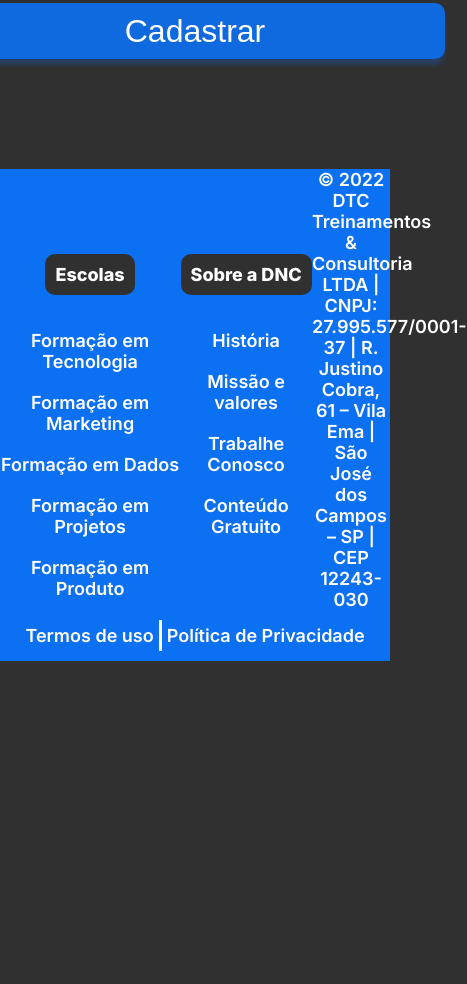
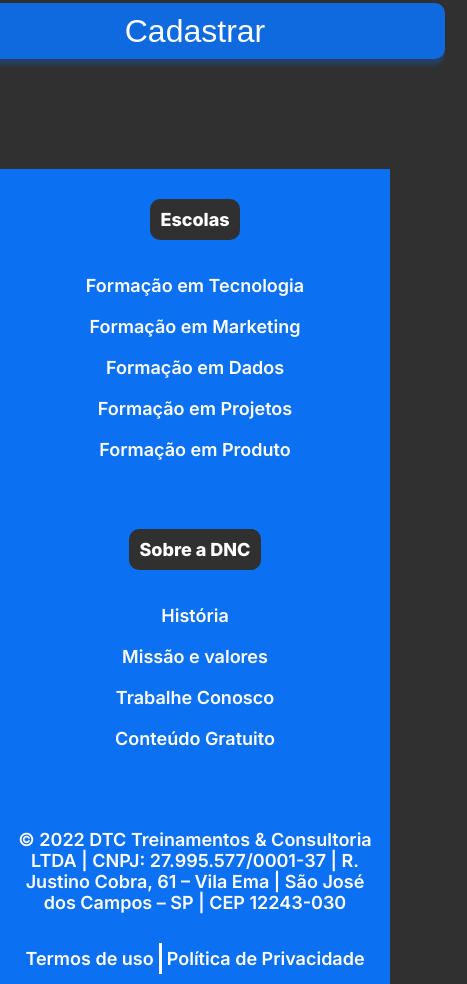
Before and after one commit to VictorFantini/BootcampDnc, a plain HTML site: page index.html in a window 390 px wide. Shown: the part 1589-2573 px from the top of the page, 467 px wide, since content can reach past the window. Before the commit the page ends 2250 px from the top, so only its background shows below. Drawn offline with Linux system fonts and the light colour scheme.

Commit message:
Adicionando midia query no footer

```diff
--- a/estilo.css
+++ b/estilo.css
@@ -301,5 +301,11 @@
       font-size: 17px;
     }
 
-
+    footer .linha1{
+      flex-direction: column;
+    }
+    footer .endereco{
+      width: 95%;
+      margin-bottom: 20px;
+     }
   }
```
